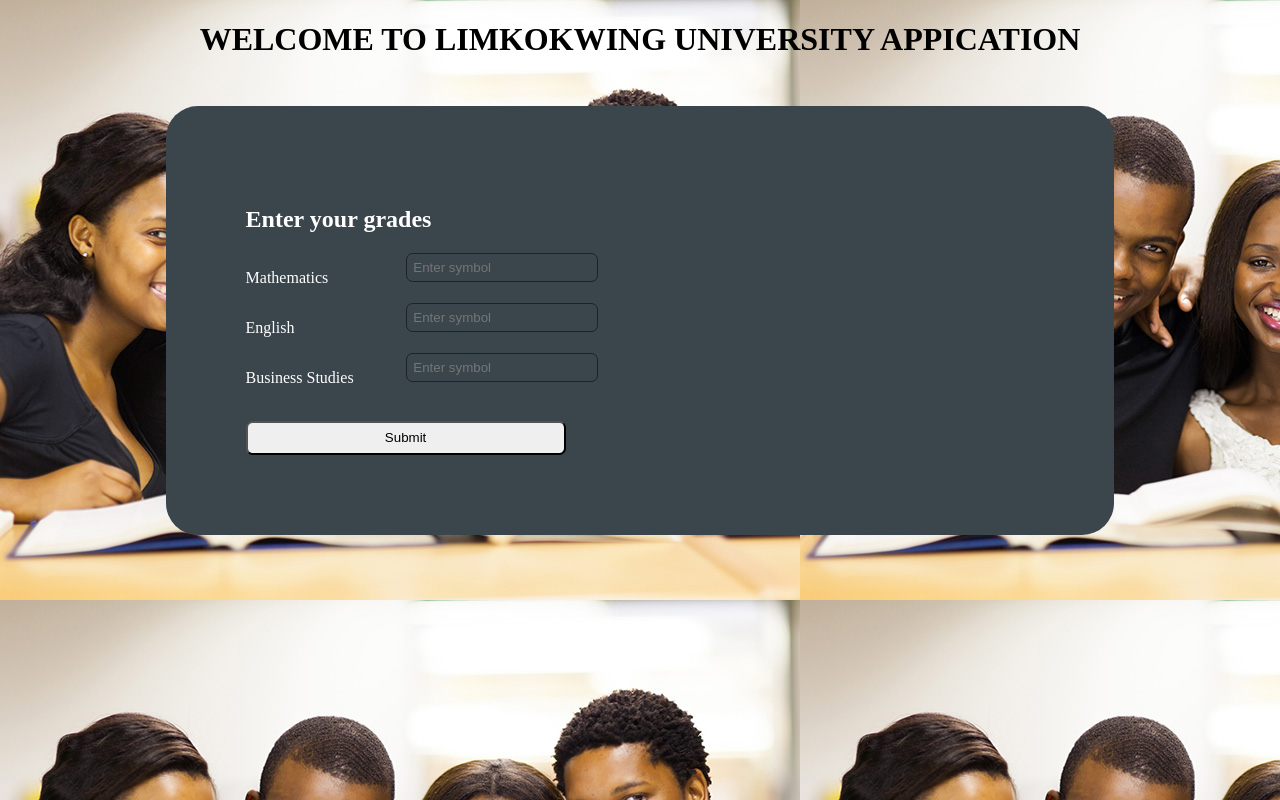
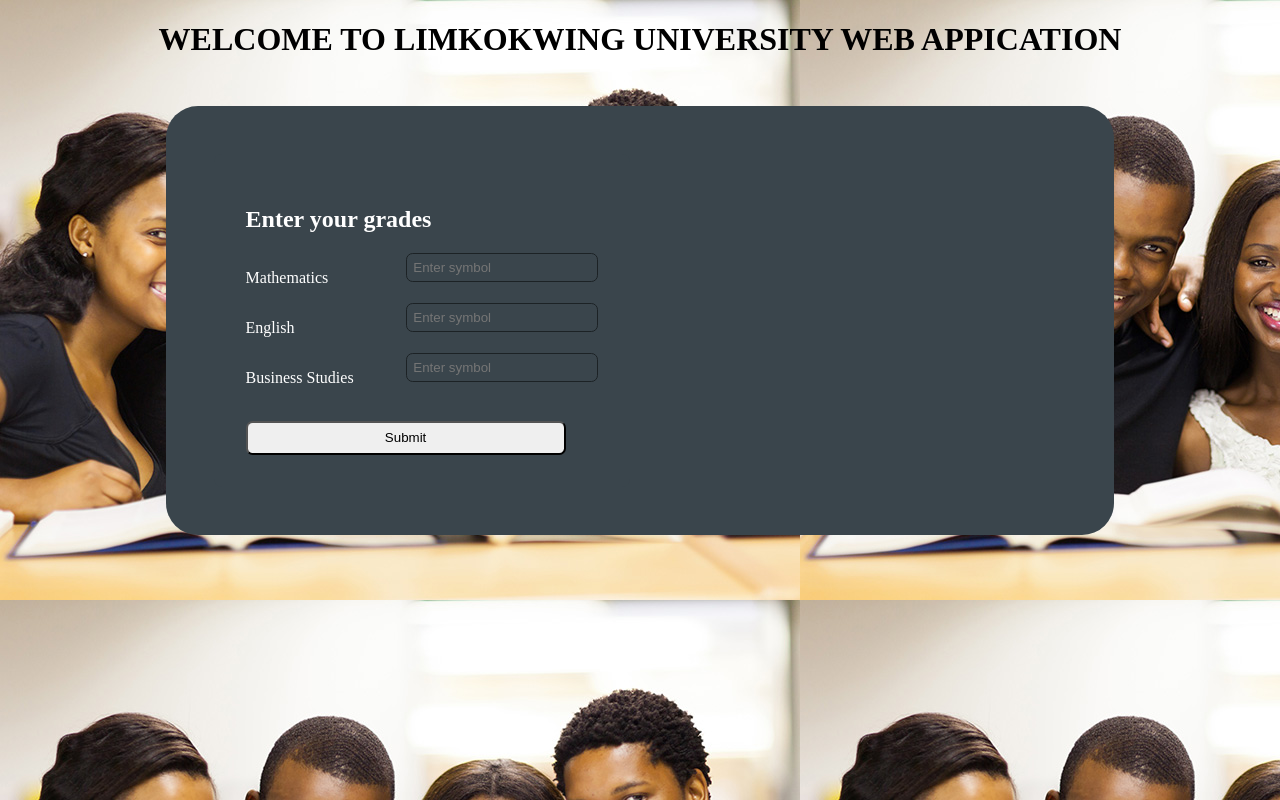
Before and after one commit to wwwebApplication/groupwork-website, a plain HTML site: page index.html in a window 1280 px wide. Drawn offline with Linux system fonts and the light colour scheme.

Commit message:
Update index.html

```diff
--- a/index.html
+++ b/index.html
@@ -77,7 +77,7 @@
 }
 </style>
 <body>
-	<center><h1 style="color: black;">WELCOME TO LIMKOKWING UNIVERSITY APPICATION</h1> </center>
+	<center><h1 style="color: black;">WELCOME TO LIMKOKWING UNIVERSITY WEB APPICATION</h1> </center>
 	<div id="outter_box">
 		<div id="input_box">
 			<h2>Enter your grades</h2>
```
